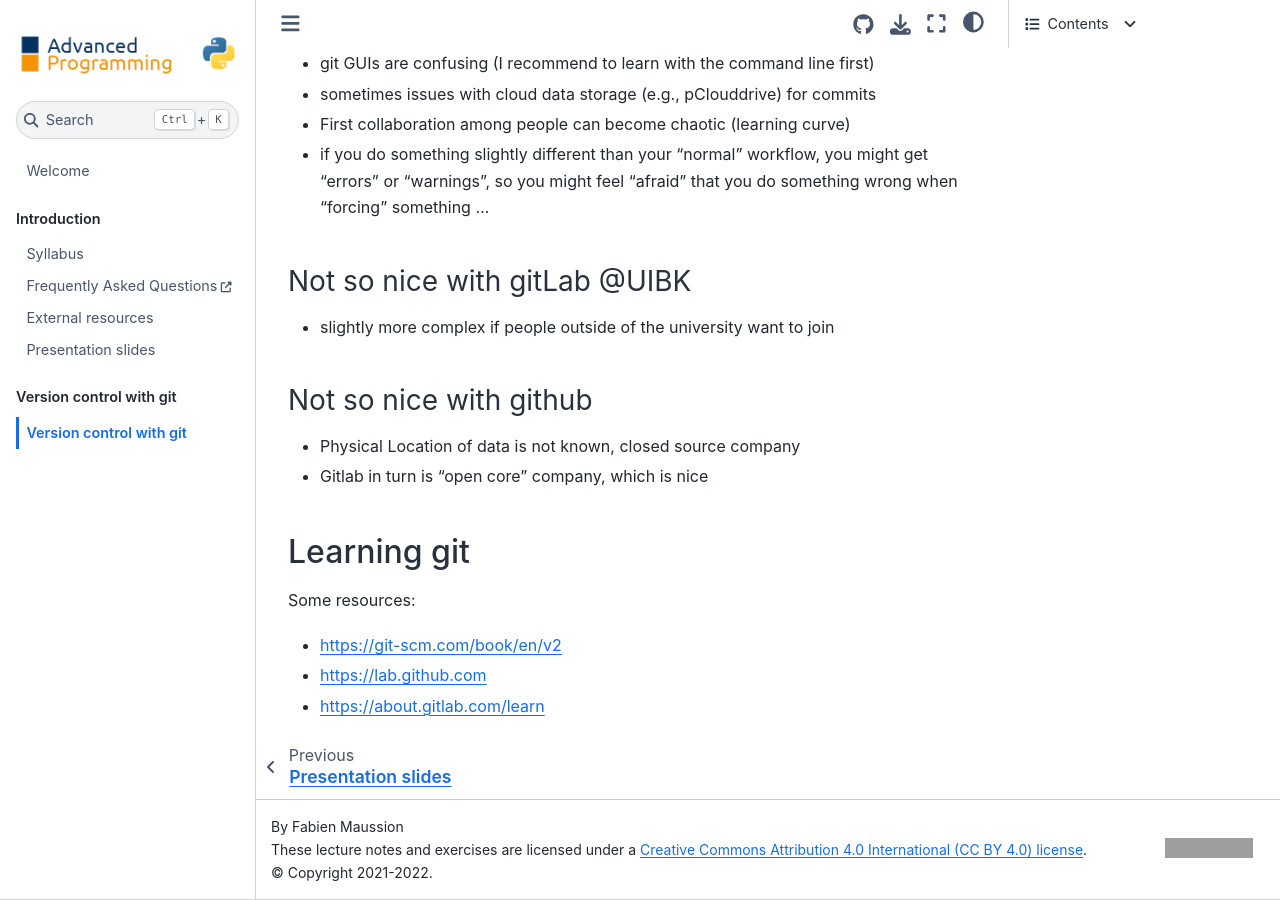
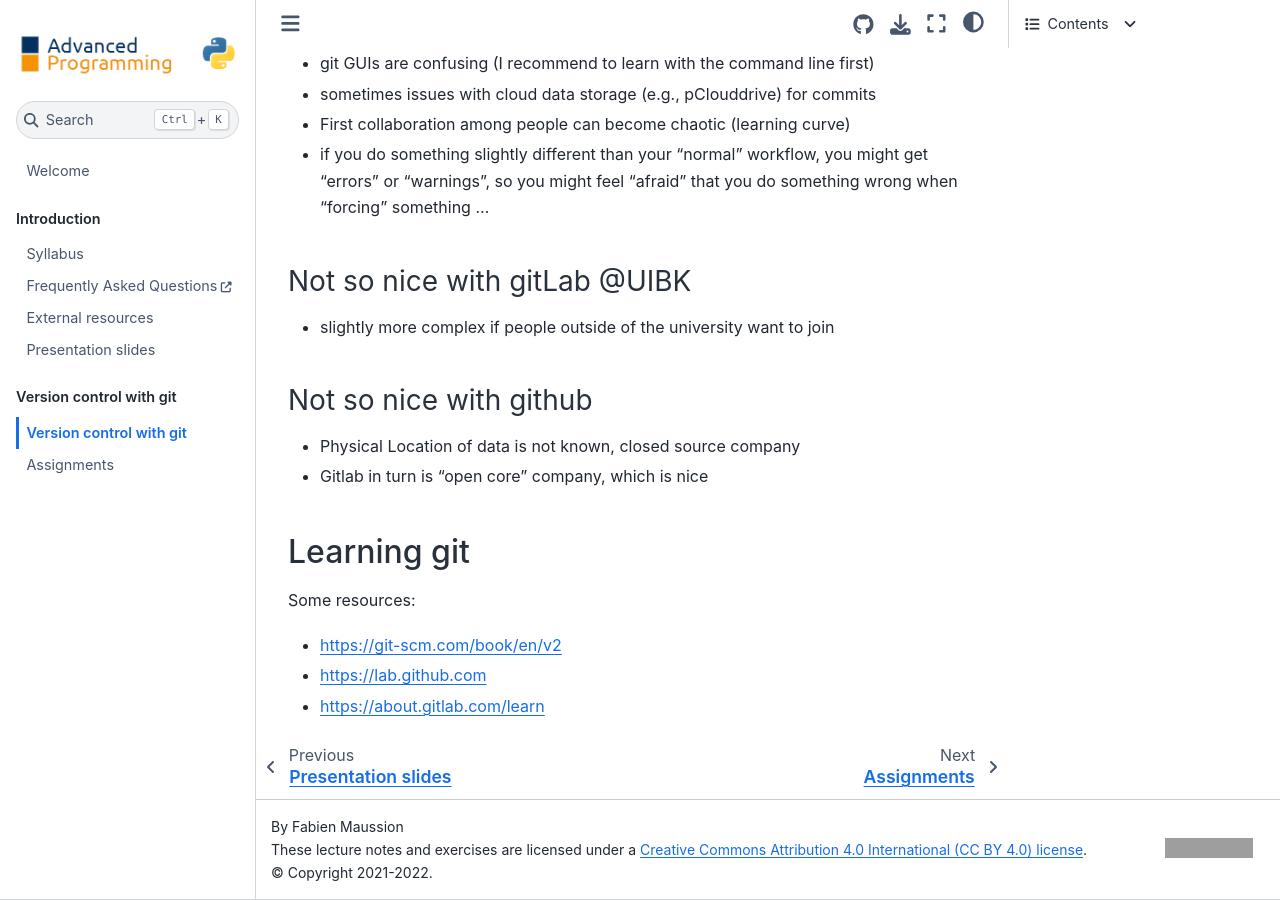
Before and after one commit to fmaussion/advanced_programming, a Jupyter Book: the page built from book/01_git/class_notes.md, in a window 1280 px wide and 900 px high, scrolled down 2700 px. Built offline with Jupyter Book 1.0.4 settings and Sphinx 7.4.7 and the Sphinx Book theme 1.1.4, drawn with Linux system fonts in a browser that asks for light colours; grey boxes are pictures that could not be loaded.

Commit message:
forgot assign

```diff
--- a/book/_toc.yml
+++ b/book/_toc.yml
@@ -14,3 +14,4 @@
   - caption: Version control with git
     chapters:
     - file: 01_git/class_notes
+    - file: 01_git/assignments
```
